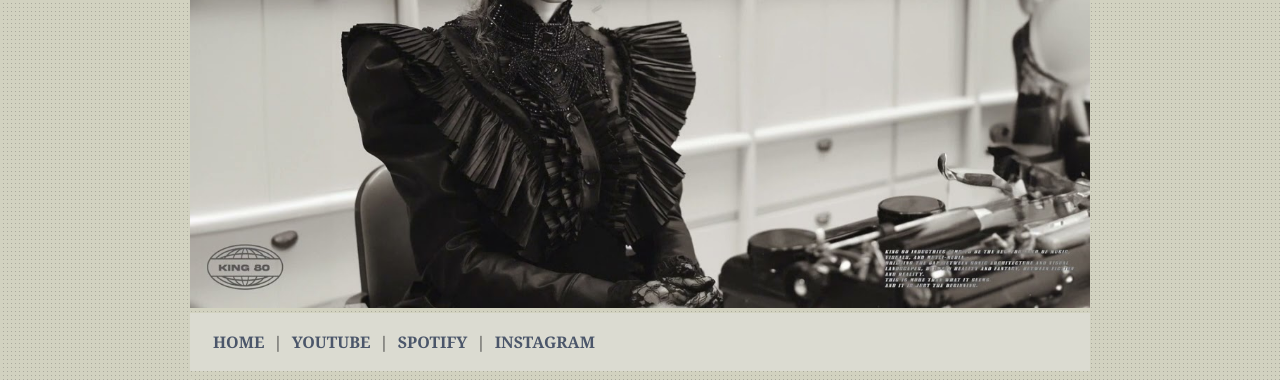
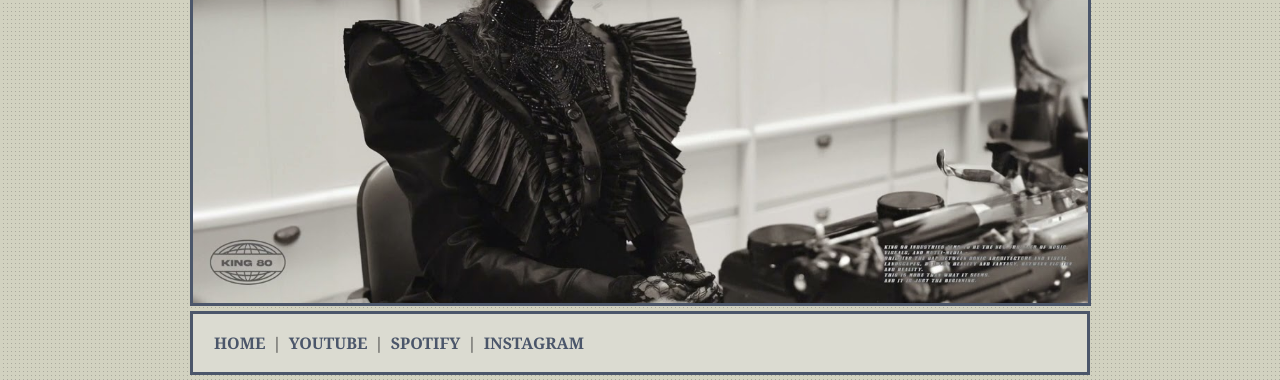
Before and after one commit to iaraferrer/the-tortured-poets-departament, a plain HTML site: page index.html in a window 1280 px wide. Shown: the top 380 px of the page. Drawn offline with Linux system fonts and the light colour scheme.

Commit message:
add bordas nas divs

```diff
--- a/estilo.css
+++ b/estilo.css
@@ -5,43 +5,50 @@ body {
     display: flex;
     justify-content: center;
     align-items: center;
-    height: 145vh;
+    height: 150vh;
     margin: 0;
 }
 
-#principal {
+.principal {
     width: 900px;
+    text-align: justify;
 }
 
 #menu {
     background: #dbdbd1;
     padding: 18px;
+    border: 3px solid #4b566a;
+
 }
 
 #espaço {
     background-color: #d2d2c1;
     font: 10px georgia white
+
 }
 
 a {
     color: #4b566a;
     text-decoration: none;
     font-weight: bold;
-    padding: 5px;
+    padding: 3px;
 }
 
 #foot {
     background: #dbdbd1;
     padding: 18px;
     text-align: justify;
+    border: 3px solid #4b566a;
+
 
 }
 
 .final {
     background: #dbdbd1;
     padding: 2px;
-   text-align: center;
-   font-size: 12px;
+    text-align: center;
+    font-size: 12px;
+    border: 3px solid #4b566a;
 
 }
 
@@ -50,4 +57,21 @@ a {
     line-height: 25px;
     background: #dbdbd1;
     padding: 18px;
+    border: 3px solid #4b566a;
 }
+
+.img-taylor {
+    border: 3px solid #4b566a;
+}
+
+@media only screen and (max-width: 600px) {
+    /* Estilos para telas menores que 600px de largura */
+  }
+
+  @media only screen and (min-width: 601px) and (max-width: 1024px) {
+    /* Estilos para telas entre 601px e 1024px de largura */
+  }
+
+  @media only screen and (min-width: 1025px) {
+    /* Estilos para telas maiores que 1024px de largura */
+  }
--- a/index.html
+++ b/index.html
@@ -9,8 +9,8 @@
 
 <body>
 
-<div id="principal">
-        <img src="imagens/taylor-foto2.jpg" alt="" width="900">
+<div class="principal">
+        <img src="imagens/taylor-foto2.jpg" alt="" width="895" class="img-taylor">
 
     <div id="menu">
         <a href="index.html">HOME</a> |
```
Also changed, not shown: 1 other file.
